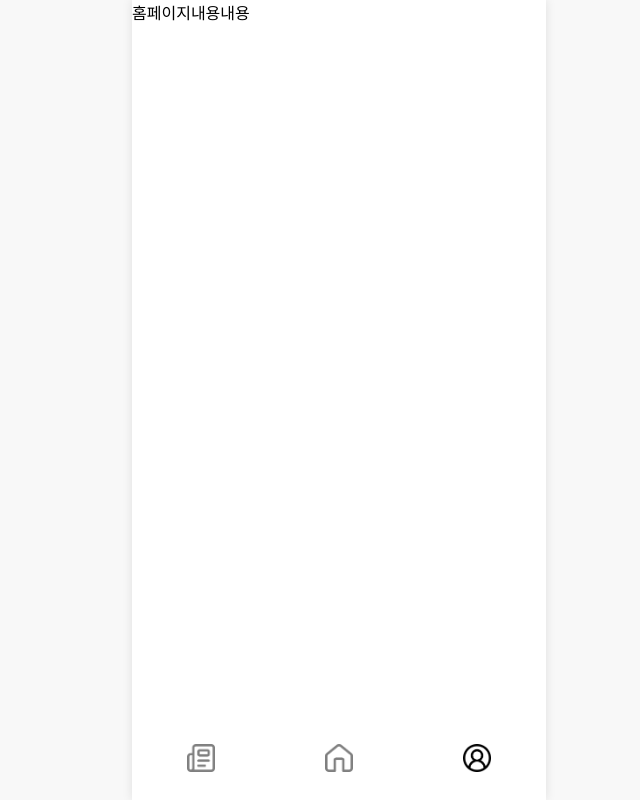
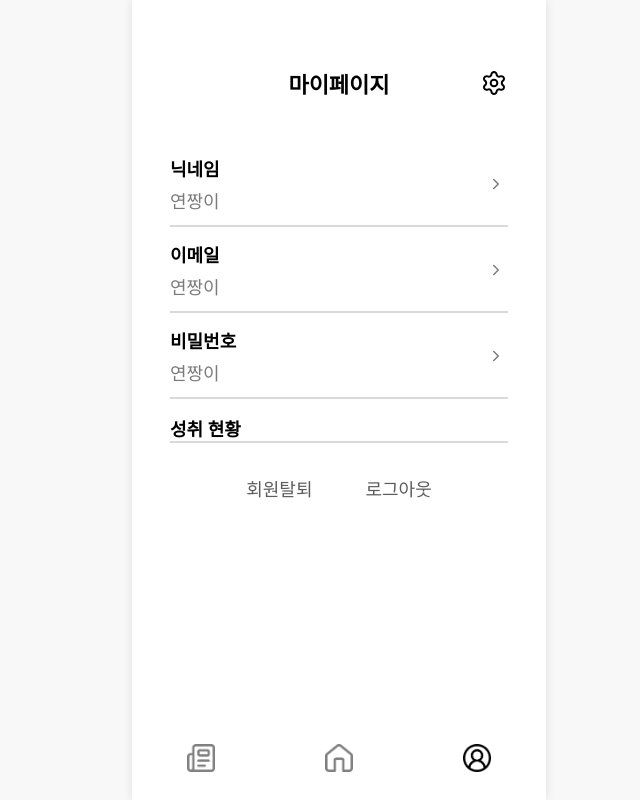
Before and after one commit to finhabit/finhabit_front, a React (Vite) app: page /mypage in a window 1280 px wide. Shown: the whole page, without its empty margins (301-941 px from the left). Built offline with nearby package versions, Linux system fonts and the light colour scheme.

Commit message:
[1103] home, finance css 조정

```diff
--- a/src/pages/finance/Finance.style.ts
+++ b/src/pages/finance/Finance.style.ts
@@ -90,8 +90,7 @@ export const TitleText = styled.span`
   transform: translateX(-50%);
   pointer-events: none;
   color: #000;
-  font-family: Pretendard, system-ui, -apple-system, "Segoe UI", Roboto, "Helvetica Neue", Arial, "Noto Sans",
-    "Apple SD Gothic Neo", "Malgun Gothic", sans-serif;
+  font-family: Pretendard;
   font-size: 14px;
   font-style: normal;
   font-weight: 600;
--- a/src/pages/home/Home.style.ts
+++ b/src/pages/home/Home.style.ts
@@ -88,23 +88,11 @@ export const TitleText = styled.span`
   transform: translateX(-50%);
   pointer-events: none;
   color: #000;
-  font-family: Pretendard, system-ui, -apple-system, "Segoe UI", Roboto, "Helvetica Neue", Arial, "Noto Sans",
-    "Apple SD Gothic Neo", "Malgun Gothic", sans-serif;
+  font-family: Pretendard;
   font-size: 14px;
   font-weight: 600;
 `;
 
-/* ======= 오늘의 미션 카드 ======= */
-// export const MissionCard = styled.div`
-//   position: relative;
-//   display: grid;
-//   place-items: center;
-//   width: 320px;
-//   height: 114px;
-//   border-radius: 23px;
-//   background: #DFE678;
-//   box-shadow: 2px 2px 3px 0 rgba(0,0,0,0.10);
-// `;
 export const MissionCard = styled.div`
   position: relative;
   display: grid;
@@ -144,7 +132,6 @@ export const MissionText = styled.div`
   max-width: 277px;
   white-space: nowrap;
 `;
-
 
 
 /* ======= 오늘의 지식 카드 ======= */
@@ -195,8 +182,7 @@ export const SummaryCard = styled.div`
 export const SummaryHeader = styled.div`
   color: #000;
   text-align: center;
-  font-family: Pretendard, system-ui, -apple-system, "Segoe UI", Roboto, "Helvetica Neue", Arial, "Noto Sans",
-    "Apple SD Gothic Neo", "Malgun Gothic", sans-serif;
+  font-family: Pretendard;
   font-size: 20px;
   font-weight: 600;
 `;
--- /dev/null
+++ b/src/pages/mypage/Mypage.style.ts
@@ -0,0 +1,160 @@
+import styled from "styled-components";
+
+/** 공통 가이드 */
+export const SCREEN_MAX = 414;        // 바텀네비와 동일
+export const SIDE = 38;               // 좌우 패딩(피그마 38/37 근사)
+export const CONTENT_MAX = SCREEN_MAX - SIDE * 2; // 338px
+
+/** 페이지: 전체는 414 안에서 중앙정렬, 좌우 패딩은 내부에서 처리 */
+export const Page = styled.main`
+  margin: 0 auto;
+  width: 100%;
+  max-width: ${SCREEN_MAX}px;
+  min-height: 100dvh;
+  padding: 24px 0 110px;              /* 상단/하단만 */
+  box-sizing: border-box;
+  background: #fff;
+  font-family: Pretendard, system-ui, -apple-system, "Segoe UI", Roboto, "Noto Sans",
+    "Apple SD Gothic Neo", "Malgun Gothic", sans-serif;
+`;
+
+/** 상단 헤더 */
+export const Header = styled.header`
+  height: 55px;
+  display: flex;
+  align-items: center;
+  justify-content: center;
+  padding: 31px;           /* 좌우 38px */
+  position: relative;
+`;
+
+export const Title = styled.h1`
+  margin: 0;
+  color: #000;
+  text-align: center;
+  font-size: 22px;
+  font-weight: 600;
+  line-height: normal;
+`;
+
+export const IconButton = styled.button`
+  position: absolute;
+  right: ${SIDE}px;                   /* 아이콘도 38px 정렬선에 맞춤 */
+  top: 50%;
+  transform: translateY(-50%);
+  width: 28px;
+  height: 28px;
+  display: grid;
+  place-items: center;
+  background: none;
+  border: 0;
+  padding: 0;
+  cursor: pointer;
+
+  & > img {
+    width: 24px;
+    height: 24px;
+    display: block;
+  }
+`;
+
+/** 콘텐츠 래퍼: 내부 여백을 38px로 고정 */
+export const ContentWrap = styled.div`
+  padding: 0 ${SIDE}px;
+  display: flex;
+  flex-direction: column;
+  align-items: center;                /* 내부 라인 중앙 */
+  gap: 14px;
+`;
+
+/** 리스트 영역 */
+export const List = styled.section`
+  width: 100%;
+  max-width: ${CONTENT_MAX}px;        /* 338px */
+  display: flex;
+  flex-direction: column;
+  align-items: center;
+`;
+
+export const ListRow = styled.div`
+  width: 100%;
+  display: flex;
+  align-items: center;
+  justify-content: space-between;
+  padding: 14px 0 12px;               /* 타이틀과의 간격 맞춤 */
+  box-sizing: border-box;
+`;
+
+export const LeftCol = styled.div`
+  display: flex;
+  flex-direction: column;
+  gap: 6px;
+`;
+
+export const Label = styled.span`
+  color: #000;
+  font-size: 18px;
+  font-weight: 600;
+  line-height: normal;
+`;
+
+export const Value = styled.span`
+  color: #7b7b7b;
+  font-size: 18px;
+  font-weight: 500;
+  line-height: normal;
+`;
+
+export const RightCol = styled.div`
+  width: 24px;
+  height: 24px;
+  display: grid;
+  place-items: center;
+
+  & > img {
+    width: 6px;                       /* 피그마 작은 토글 화살표 */
+    height: 12px;
+    display: block;
+  }
+`;
+
+/** 구분선: 폭은 자동(338px) */
+export const Divider = styled.hr`
+  width: 100%;
+  height: 2px;
+  background: #d9d9d9;
+  border: 0;
+  margin: 0;
+`;
+
+export const SectionTitle = styled.h2`
+  width: 100%;
+  margin: 16px 0 0;                   /* 타이틀 위 여백 살짝 키움 */
+  color: #000;
+  font-size: 18px;
+  font-weight: 600;
+  line-height: normal;
+`;
+
+/** 하단 텍스트 버튼들 */
+export const FooterActions = styled.div`
+  width: 100%;
+  max-width: ${CONTENT_MAX}px;
+  display: flex;
+  align-items: center;
+  justify-content: center;
+  gap: 53px;                           /* 회원탈퇴 ↔ 로그아웃 */
+  margin-top: 10px;
+`;
+
+export const TextButton = styled.button`
+  background: none;
+  border: 0;
+  padding: 8px 0;
+  cursor: pointer;
+
+  color: #5c5c5c;
+  font-size: 18px;
+  font-weight: 500;
+  line-height: normal;
+`;
--- a/src/pages/mypage/Mypage.tsx
+++ b/src/pages/mypage/Mypage.tsx
@@ -1,10 +1,82 @@
+import {
+    Page,
+    Header,
+    Title,
+    IconButton,
+    ContentWrap,
+    List,
+    ListRow,
+    LeftCol,
+    Label,
+    Value,
+    RightCol,
+    Divider,
+    SectionTitle,
+    FooterActions,
+    TextButton,
+} from "./Mypage.style";
 import BottomNav from "../../components/BottomNav";
+
+//아이콘
+import chevronRight from "../../assets/chevronRight.svg";
+import settingsIcon from "../../assets/settingsIcon.svg";
+
 
 export default function Mypage() {
     return (
-        <div>
-            홈페이지내용내용
+        <Page>
+            <Header>
+                <Title>마이페이지</Title>
+                <IconButton aria-label="설정">
+                    <img src={settingsIcon} alt="" />
+                </IconButton>
+            </Header>
+
+            <ContentWrap>
+                <List>
+                    <ListRow>
+                        <LeftCol>
+                            <Label>닉네임</Label>
+                            <Value>연짱이</Value>
+                        </LeftCol>
+                        <RightCol>
+                            <img src={chevronRight} alt="" />
+                        </RightCol>
+                    </ListRow>
+                    <Divider />
+
+                    <ListRow>
+                        <LeftCol>
+                            <Label>이메일</Label>
+                            <Value>연짱이</Value>
+                        </LeftCol>
+                        <RightCol>
+                            <img src={chevronRight} alt="" />
+                        </RightCol>
+                    </ListRow>
+                    <Divider />
+
+                    <ListRow>
+                        <LeftCol>
+                            <Label>비밀번호</Label>
+                            <Value>연짱이</Value>
+                        </LeftCol>
+                        <RightCol>
+                            <img src={chevronRight} alt="" />
+                        </RightCol>
+                    </ListRow>
+                    <Divider />
+
+                    <SectionTitle>성취 현황</SectionTitle>
+                    <Divider />
+                </List>
+
+                <FooterActions>
+                    <TextButton type="button">회원탈퇴</TextButton>
+                    <TextButton type="button">로그아웃</TextButton>
+                </FooterActions>
+            </ContentWrap>
             <BottomNav />
-        </div>
+        </Page>
     );
 }
```
Also changed, not shown: src/assets/chevronRight.svg (added), src/assets/settingsIcon.svg (added).
